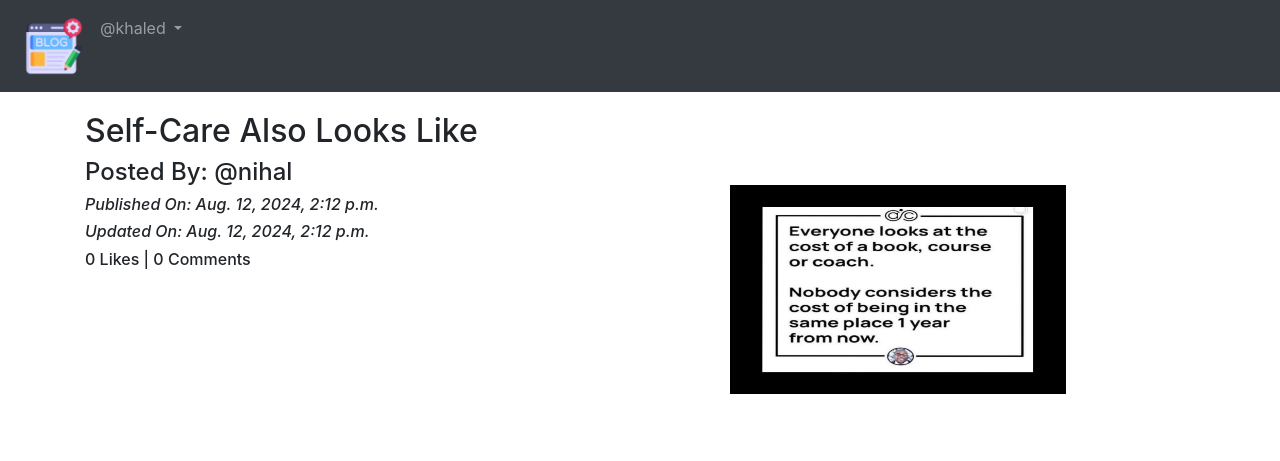
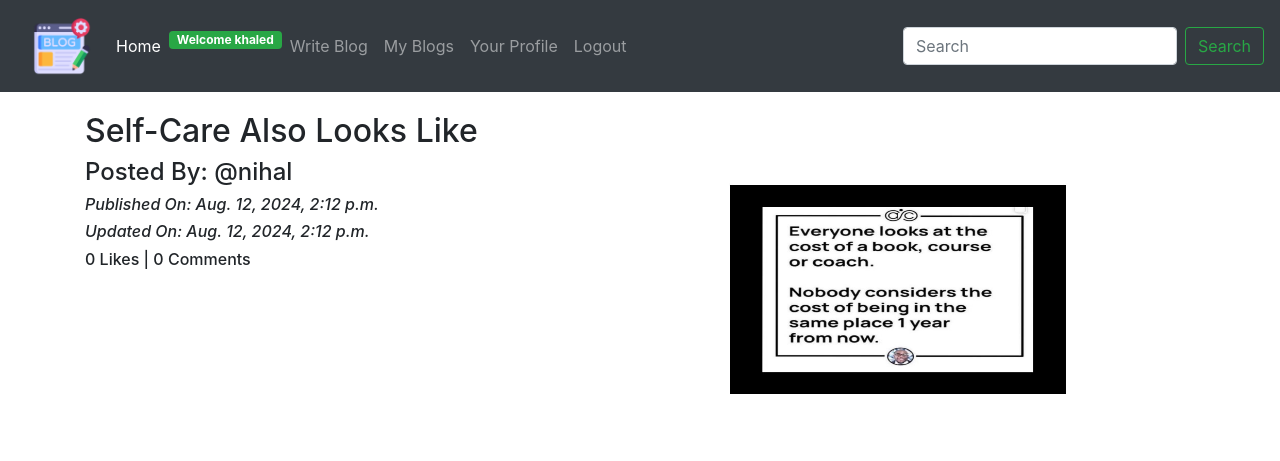
Before and after one commit to mdkhaledhossain/Fire_Blog, a Django app: a page that uses Fire_Blog_Project/templates/base.html in a window 1280 px wide. Shown: the top 461 px of the page. Run offline with Django 5.2, Linux system fonts and the light colour scheme; a user stored in the database is signed in; data comes from the database, SQL or seed files in the repository; both versions use the stored data as it was after the commit; some libraries are stand-ins or nearby versions.

Commit message:
Update_navbar

```diff
--- a/Fire_Blog_Project/Fire_Blog_Project/settings.py
+++ b/Fire_Blog_Project/Fire_Blog_Project/settings.py
@@ -27,7 +27,7 @@ SECRET_KEY = 'django-insecure-)_d+j9^rj*_ztjq@*q=t3!$invb!#7scf=%6lud5c%w18c9n0%
 # SECURITY WARNING: don't run with debug turned on in production!
 DEBUG = True
 
-ALLOWED_HOSTS = ['mdkhaled.pythonanywhere.com',]
+ALLOWED_HOSTS = []
 
 
 # Application definition
--- a/Fire_Blog_Project/templates/base.html
+++ b/Fire_Blog_Project/templates/base.html
@@ -15,7 +15,7 @@
   <title>{% block title_block %} Blogs {% endblock %}</title>
 </head>
 <body>
-  <nav class="navbar navbar-expand-sm bg-dark navbar-dark">
+  {% comment %} <nav class="navbar navbar-expand-sm bg-dark navbar-dark">
     <ul class="navbar-nav">
       <li class="nav-item active">
         <a class="nav-link" href="{% url 'index' %}"><img src="/media/logo.png" width="60px"></a>
@@ -43,6 +43,70 @@
       {% endif %}
     </ul>
   </nav>
+ {% endcomment %}
+
+
+
+
+ <nav class="navbar navbar-expand-lg navbar-dark bg-dark">
+  <a class="nav-link" href="{% url 'index' %}"><img src="/media/logo.png" width="60px"></a>
+
+  <div class="collapse navbar-collapse" id="navbarSupportedContent">
+    <ul class="navbar-nav mr-auto">
+      <li class="nav-item active">
+        <a class="nav-link" href="{% url 'index' %}">Home </a>
+      </li>
+
+      {% if user.is_authenticated %}
+
+      <li class="nav-item ">
+        <a class="nav-link badge badge-success text-white"  href="#">Welcome {{user.username}}</a>
+      </li>
+      <li class="nav-item ">
+        <a class="nav-link" href="{% url 'App_Blog:create_blog' %}">Write Blog</a>
+      </li>
+      <li class="nav-item ">
+        <a class="nav-link" href="{% url 'App_Blog:my_blogs' %}">My Blogs</a>
+      </li>
+      <li class="nav-item ">
+        <a class="nav-link" href="{% url 'App_Login:profile' %}">Your Profile</a>
+      </li>
+      <li class="nav-item ">
+        <a class="nav-link" href="{% url 'App_Login:logout' %}">Logout</a>
+      </li>
+
+      {% else %}
+
+      <li class="nav-item ">
+        <a class="nav-link" href="{% url 'App_Login:login' %}">Write Blog</a>
+      </li>
+      <li class="nav-item ">
+        <a class="nav-link" href="{% url 'App_Login:login' %}">My Blogs</a>
+      </li>
+      <li class="nav-item ">
+        <a class="nav-link" href="{% url 'App_Login:login' %}">Your Profile</a>
+      </li>
+      <li class="nav-item ">
+        <a class="nav-link" href="{% url 'App_Login:signup' %}">Sign Up</a>
+      </li>
+      <li class="nav-item">
+        <a class="nav-link" href="{% url 'App_Login:login' %}">Login</a>
+      </li>
+
+      {% endif %}
+    </ul>
+    <form class="form-inline my-2 my-lg-0">
+      <input class="form-control mr-sm-2" type="search" placeholder="Search" aria-label="Search">
+      <button class="btn btn-outline-success my-2 my-sm-0" type="submit">Search</button>
+    </form>
+  </div>
+</nav>
+
+
+
+
+
+
   <div class="container" style="padding-top:20px">
     {% block body_block %}
 
```
Also changed, not shown: Fire_Blog_Project/db.sqlite3.
